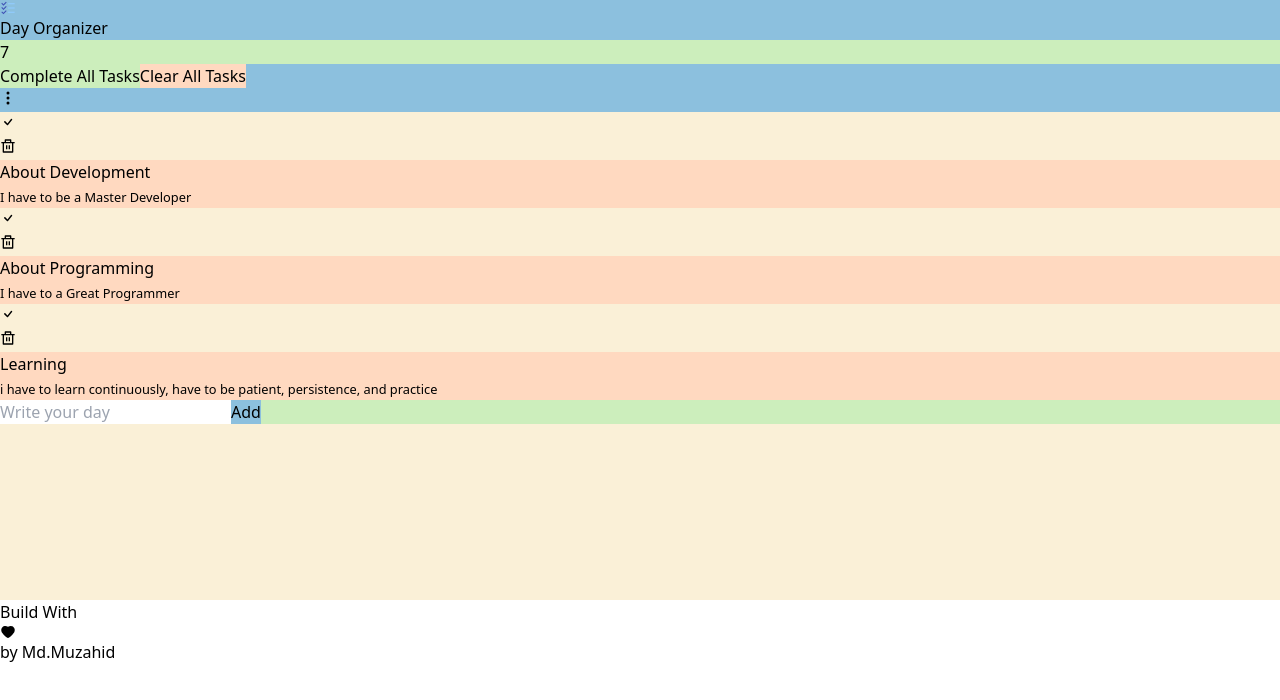
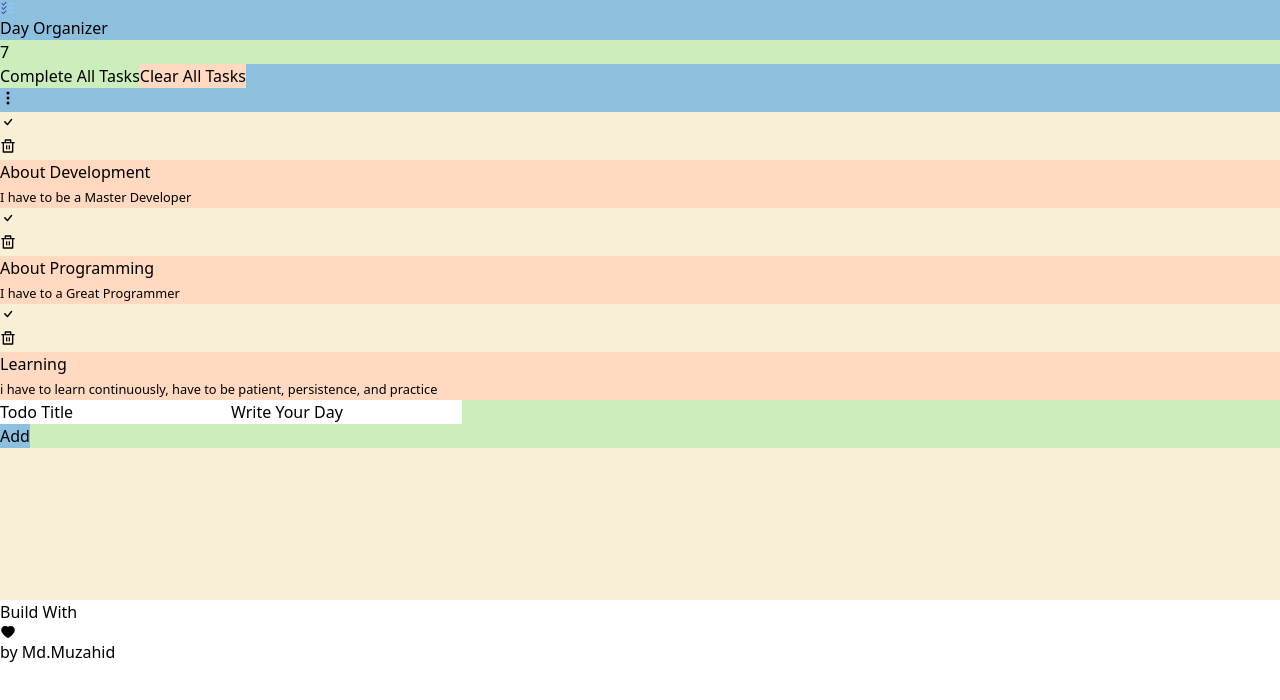
Before and after one commit to MdMuzahid07/DayOrganizer, a React (Vite) app: page / in a window 1280 px wide. Shown: the top 700 px of the page. Built offline with nearby package versions, Linux system fonts and the light colour scheme.

Commit message:
todo added functionality added

```diff
--- a/src/components/Footer.jsx
+++ b/src/components/Footer.jsx
@@ -1,22 +1,24 @@
 import { useState } from "react";
+import { useDispatch } from "react-redux";
+import { added } from "../states/features/todos/actions";
 
 const Footer = () => {
-    const [inputValue, setInputValue] = useState();
-
-    const handleInput = (e) => {
-        setInputValue(e.target.value);
-    };
+    const [todoTitle, setTodoTitle] = useState("Todo Title");
+    const [todoText, setTodoText] = useState("Write Your Day");
+    const dispatch = useDispatch();
 
     const handleSubmit = (e) => {
         e.preventDefault();
-        window.alert("working?")
+        dispatch(added(todoTitle, todoText))
     };
 
     return (
-        <form onSubmit={handleSubmit} className="h-14 px-3 py-1 absolute bottom-0 w-full rounded-b-md flex items-center justify-between" style={{ background: "#CCEEBC" }}>
-            <input onChange={handleInput} value={inputValue} className="bg-white placeholder-red-300 rounded-full w-72 px-4 py-2" placeholder="Write your day" type="text" name="" id="" />
-
-            <button className="px-4 py-2 rounded-full text-white font-bold" style={{ background: "#8CC0DE" }}>Add</button>
+        <form onSubmit={handleSubmit} className="h-24 px-3 py-1 absolute bottom-0 w-full rounded-b-md flex items-center justify-between" style={{ background: "#CCEEBC" }}>
+            <div>
+                <input onChange={(e) => setTodoTitle(e.target.value)} value={todoTitle} className="bg-white rounded-lg w-72 px-4 mb-2 py-1" type="text" name="" id="" />
+                <input onChange={(e) => setTodoText(e.target.value)} value={todoText} className="bg-white rounded-lg w-72 px-4 py-1" type="text" name="" id="" />
+            </div>
+            <button type="submit" className="px-4 py-6 rounded-2xl text-white font-bold" style={{ background: "#8CC0DE" }}>Add</button>
         </form>
     );
 };
--- a/src/components/Tasks.jsx
+++ b/src/components/Tasks.jsx
@@ -3,6 +3,8 @@ import Todo from "./Todo";
 
 const Tasks = () => {
     const todos = useSelector(state => state.todos);
+
+    console.log(todos);
 
     return (
         <main className="h-full w-full px-3 py-5 overflow-y-scroll pb-96">
--- a/src/states/features/todos/initialState.js
+++ b/src/states/features/todos/initialState.js
@@ -1,20 +1,20 @@
 const todoInitialState = [
     {
-        _id: "*&6%*&$^&%$JFHIV",
+        _id: "1",
         todoTitle: "About Development",
         todoText: "I have to be a Master Developer",
         completed: false,
         color: "red"
     },
     {
-        _id: "*&6%*&$adf^&%$JFHIV",
+        _id: "2",
         todoTitle: "About Programming",
         todoText: "I have to a Great Programmer",
         completed: false,
         color: "red"
     },
     {
-        _id: "ak;ldjfhasdf798f70a",
+        _id: "3",
         todoTitle: "Learning",
         todoText: "i have to learn continuously, have to be patient, persistence, and practice",
         color: "red"
--- a/src/states/features/todos/todoReducer.js
+++ b/src/states/features/todos/todoReducer.js
@@ -12,6 +12,7 @@ const todoReducer = (state = todoInitialState, action) => {
     switch (action.type) {
         case ADDED:
             return [
+                ...state,
                 {
                     _id: newTodoIdGenerator(state),
                     todoText: action.payload.todoText,
```
